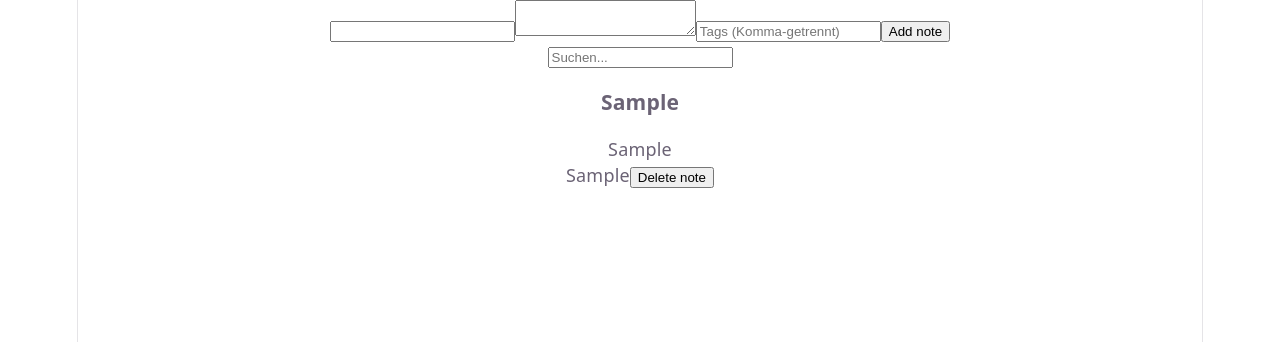
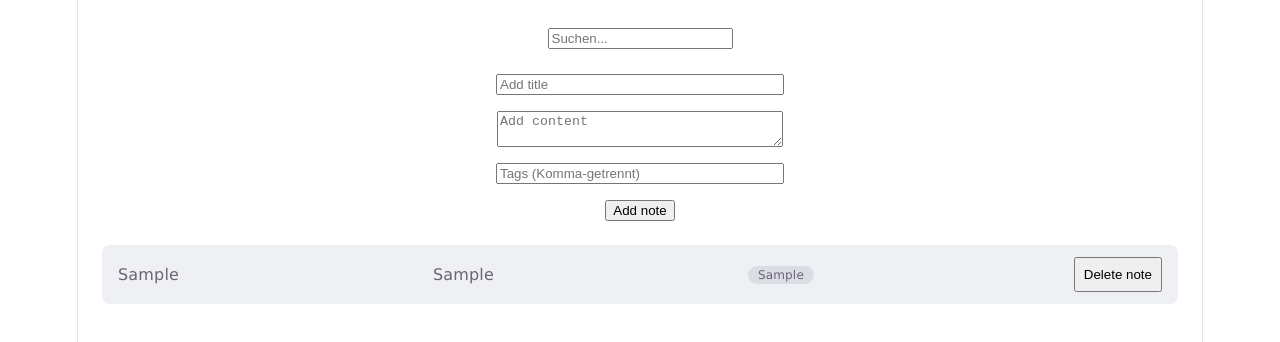
Before and after one commit to Katha-ct26m033/QuickNotes, a Vue app: page / in a window 1280 px wide. Both pictures are taken after typing "Sample", "Sample", "Sample" into the empty fields and a click on the button "Add note". Shown: the top 342 px of the page. Built offline with nearby package versions, Linux system fonts and the light colour scheme.

Commit message:
Added some styling for easier usage

```diff
--- a/src/App.vue
+++ b/src/App.vue
@@ -10,8 +10,8 @@ const { notes, addNote, deleteNote, search, filteredNotes } = useNotes()
 
 <template>
   <BaseCard>
+    <input v-model="search" placeholder="Suchen..." />
     <NoteForm @add="addNote" />
-    <input v-model="search" placeholder="Suchen..." />
     <NoteCard
       v-for="note in filteredNotes"
       :key="note.id"
@@ -19,4 +19,4 @@ const { notes, addNote, deleteNote, search, filteredNotes } = useNotes()
       @delete="deleteNote"
     />
   </BaseCard>
-</template>
+  </template>
--- a/src/components/BaseCard.vue
+++ b/src/components/BaseCard.vue
@@ -8,3 +8,11 @@
     </div>
   </div>
 </template>
+
+<style scoped>
+ .card {
+  padding: 24px;
+  font-family: 'Lucida Sans', 'Lucida Sans Regular', 'Lucida Grande', 'Lucida Sans Unicode', Geneva, Verdana, sans-serif;
+   }
+
+</style>
--- a/src/components/NoteCard.vue
+++ b/src/components/NoteCard.vue
@@ -6,8 +6,44 @@ const emit = defineEmits(['delete'])
 </script>
 
 <template>
-    <h3>{{ note.title }}</h3>
-    <p>{{ note.content }}</p>
-    <span v-for="tag in note.tags" :key="tag">{{ tag }}</span>
-    <button @click="emit('delete', note.id)">Delete note</button>
+    <div class="note-card">
+        <p>{{ note.title }}</p>
+        <p>{{ note.content }}</p>
+        <div class="tags-wrapper">
+            <span v-for="tag in note.tags" :key="tag" class="tag">{{ tag }}</span>
+        </div>
+        <button @click="emit('delete', note.id)">Delete note</button>
+    </div>
 </template>
+
+<style scoped>
+
+.note-card {
+    display: flex;
+    flex-direction: row;
+    justify-content: space-between;
+    background-color: #eff0f4;
+    border-radius: 8px;
+    padding: 12px 16px;
+    align-items: center;
+    font-family: 'Lucida Sans', 'Lucida Sans Regular', 'Lucida Grande', 'Lucida Sans Unicode', Geneva, Verdana, sans-serif;
+    font-size: 16px;
+    margin: 0;
+    font-kerning: normal;
+
+}
+
+.tag {
+  background-color: #dbdde4;
+  border-radius: 999px;
+  padding: 2px 10px;
+  margin-right: 6px;
+  font-size: 12px;
+}
+
+button {
+    padding: 8px;
+}
+
+
+</style>
--- a/src/components/NoteForm.vue
+++ b/src/components/NoteForm.vue
@@ -26,9 +26,28 @@ function submitNote() {
 
 <template>
     <form @submit.prevent="submitNote">
-        <input v-model="tippedTitle"/>
-        <textarea v-model="tippedText"></textarea>
+        <input v-model="tippedTitle" placeholder="Add title"/>
+        <textarea v-model="tippedText" placeholder="Add content"></textarea>
         <input v-model="tippedTags" placeholder="Tags (Komma-getrennt)"/>
         <button type="submit">Add note</button>
     </form>
 </template>
+
+<style scoped>
+  /* CSS-Regeln, die NUR für diese Komponente gelten */
+  form {
+    display: flex;
+    flex-direction: column;
+    gap: 16px;
+    align-items: center;
+    padding: 24px;
+    font-family: 'Lucida Sans', 'Lucida Sans Regular', 'Lucida Grande', 'Lucida Sans Unicode', Geneva, Verdana, sans-serif;
+    font-size: 12px;
+    font-kerning: normal;
+
+  }
+
+  input, textarea {
+    width: 280px;
+  }
+</style>
--- a/src/composables/useNotes.js
+++ b/src/composables/useNotes.js
@@ -31,5 +31,5 @@ export function useNotes() {
     )
   })
 
-  return { notes, addNote, deleteNote, filteredNotes }
+  return { notes, addNote, deleteNote, search, filteredNotes }
 }
--- a/src/types/notes.ts
+++ b/src/types/notes.ts
@@ -4,5 +4,3 @@ export interface Note {
   content: string
   tags: string[]
 }
-
-// id: string mit crypto.randomUUID(); Vorteil: garantiert eindeutig auch über Reloads/Imports hinweg
```
